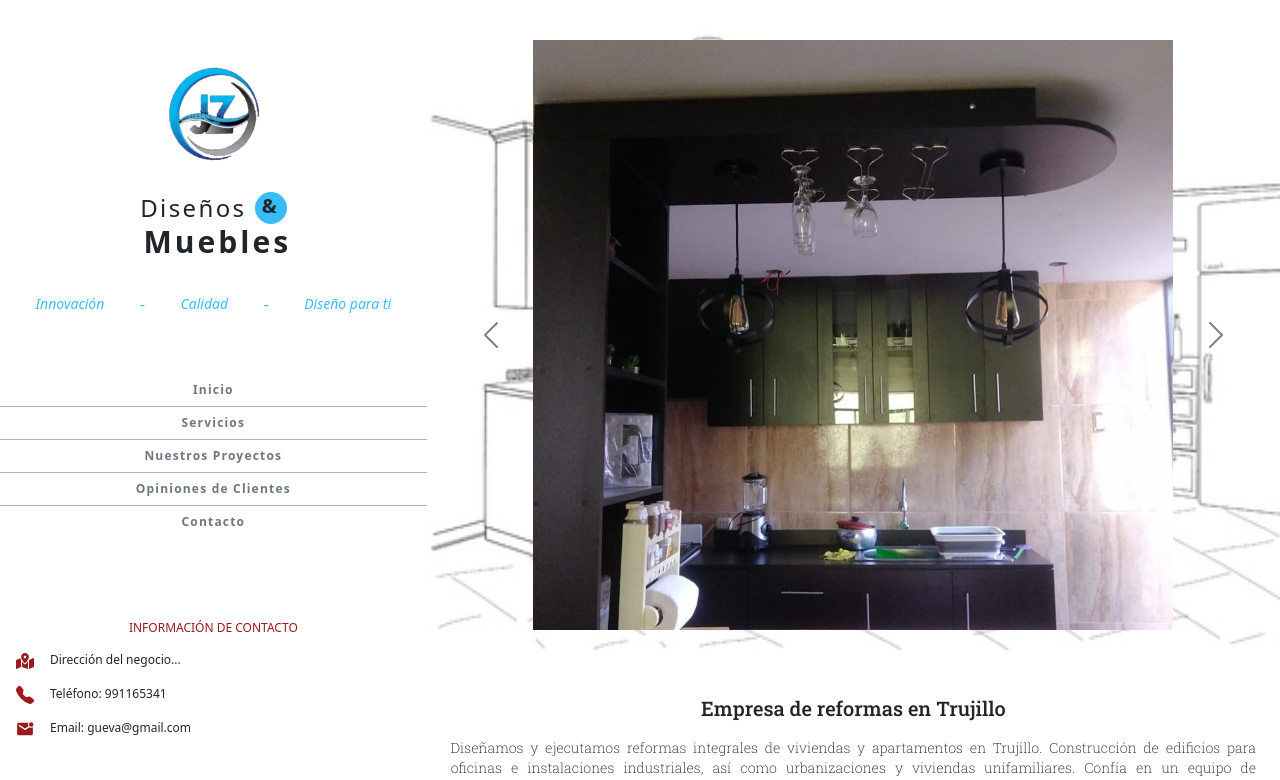
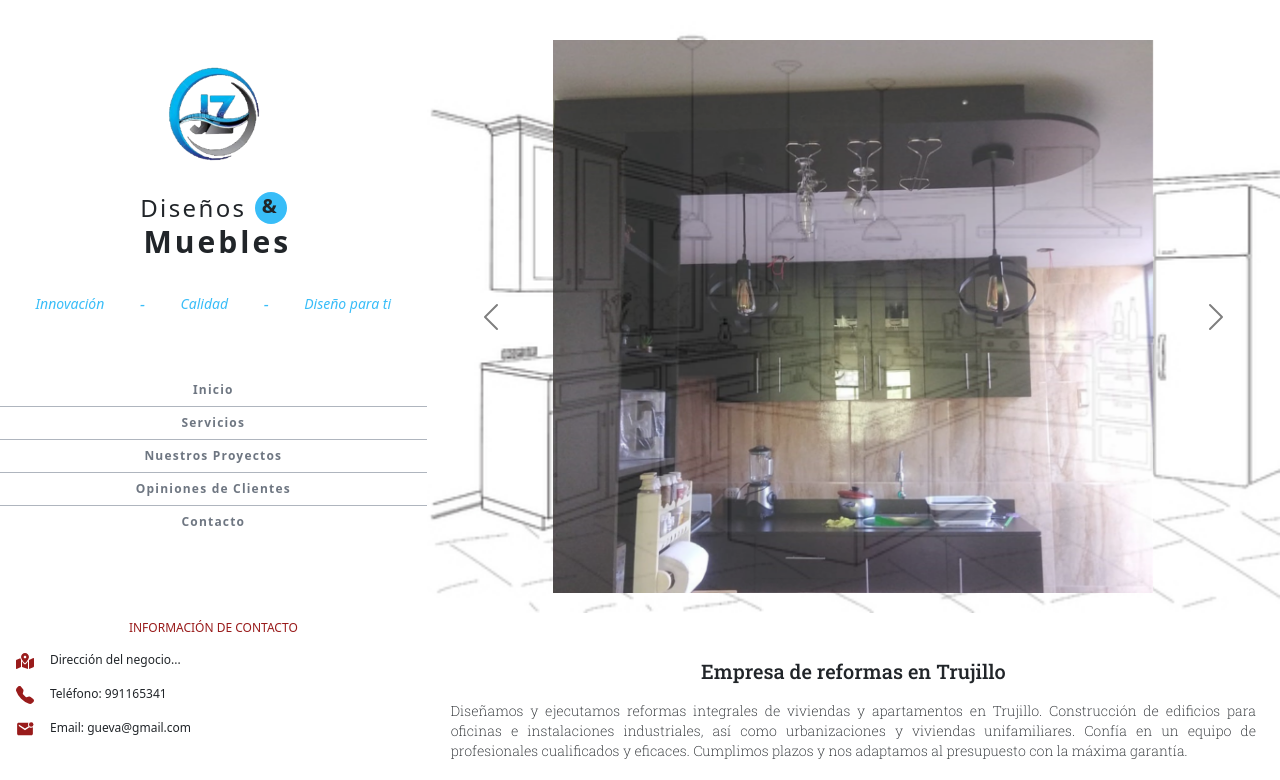
Before and after one commit to Luis1Gonzalez/jz-diseno, a React (Vite) app: page / in a window 1280 px wide. Shown: the top 780 px of the page. Built offline with nearby package versions, Linux system fonts and the light colour scheme.

Commit message:
mejorando el carousel

```diff
--- a/src/Core.jsx
+++ b/src/Core.jsx
@@ -1,6 +1,7 @@
 import Index from "./pages/Index"
 import Head from "./shared/Header"
 import Footer from "./shared/Footer"
+import Clients from "./components/Clients"
 
 export default function Core() {
   return (
@@ -9,6 +10,7 @@ export default function Core() {
       <Head />
       <Index />
       </div>
+      <Clients />
       <Footer />
     </div>
   )
--- a/src/components/Carousel.jsx
+++ b/src/components/Carousel.jsx
@@ -7,10 +7,10 @@ import img6 from '../assets/c6.png'
 
 function Carousel() {
   return (
-    <div className='back-carousel flex justify-center'>
-    <div id="carouselExampleFade" className="carousel slide carousel-fade flex justify-center" data-bs-ride="carousel">
-      <div className="carousel-inner w-[100%] sm:w-[75%] otro">
-        <div className="carousel-item active">
+
+<div id="carouselExampleAutoplaying" className="carousel slide back-carousel flex justify-center" data-bs-ride="carousel">
+  <div className="carousel-inner  sm:w-[75%] otro opacity-80">
+    <div className="carousel-item active ">
       <img src={img1} className="d-block w-100" alt="Imagen de muestra 1" />
     </div>
     <div className="carousel-item">
@@ -20,22 +20,22 @@ function Carousel() {
       <img src={img3} className="d-block w-100" alt="Imagen de muestra 3" />
     </div>
     <div className="carousel-item">
-          <img src={img5} className="d-block w-100" alt="Imagen de muestra 5" />
+      <img src={img5} className="d-block w-100" alt="Imagen de muestra 4" />
     </div>
     <div className="carousel-item">
-          <img src={img6} className="d-block w-100" alt="Imagen de muestra 6" />
+      <img src={img6} className="d-block w-100" alt="Imagen de muestra 5" />
     </div>
   </div>
-      <button className="carousel-control-prev" type="button" data-bs-target="#carouselExampleFade" data-bs-slide="prev">
+  <button className="carousel-control-prev" type="button" data-bs-target="#carouselExampleAutoplaying" data-bs-slide="prev">
     <span className="carousel-control-prev-icon" aria-hidden="true"></span>
     <span className="visually-hidden">Previous</span>
   </button>
-      <button className="carousel-control-next" type="button" data-bs-target="#carouselExampleFade" data-bs-slide="next">
+  <button className="carousel-control-next" type="button" data-bs-target="#carouselExampleAutoplaying" data-bs-slide="next">
     <span className="carousel-control-next-icon" aria-hidden="true"></span>
     <span className="visually-hidden">Next</span>
   </button>
 </div>
-    </div>
+
 );
 }
 
--- /dev/null
+++ b/src/components/Clients.jsx
@@ -0,0 +1,13 @@
+import Slider from 'react-slick';
+import { opinions } from '../data/objeto'
+
+export default function Clients() {
+
+
+    console.log(opinions[0].name)
+    return (
+        <div className=''>
+
+        </div>
+    )
+}
--- a/src/data/objeto.js
+++ b/src/data/objeto.js
@@ -1,3 +1,4 @@
+import { GiLouvrePyramid } from 'react-icons/gi'
 import j1 from '../assets/j1.png'
 import j2 from '../assets/j2.png'
 import j3 from '../assets/j3.png'
@@ -11,3 +12,10 @@ const offer = [
     {id:4, image: j4, description: 'Diseño y Fabricación de Muebles a Medida'}
 ]
 export {offer}
+
+const opinions = [
+{id:1, name:'Juan Gomez', date: '15. Junio, 2022', contribution:'Un trabajo impecable. En dos días nos han hecho todo lo que les habíamos pedido. Se adaptan y aconsejan con mejores soluciones.'},
+{id:2, name:'Eva Castro', date: '28. Noviembre, 2022', contribution:' trabajo impecable. En dos días nos han hecho todo lo que les habíamos pedido. Se adaptan y aconsejan con mejores soluciones.'},
+{id:3, name:'Jean Marin', date: '15. Febrero, 2023', contribution:'impecable. En dos días nos han hecho todo lo que les habíamos pedido. Se adaptan y aconsejan con mejores soluciones.'},
+]
+export {opinions}
--- a/src/styles/core.css
+++ b/src/styles/core.css
@@ -18,7 +18,7 @@
   }
 
 .otro{
-    padding: 20px 0;
+    padding: 20px;
 }
 
 
```
Lines whose indentation alone changed are shown as unchanged.
